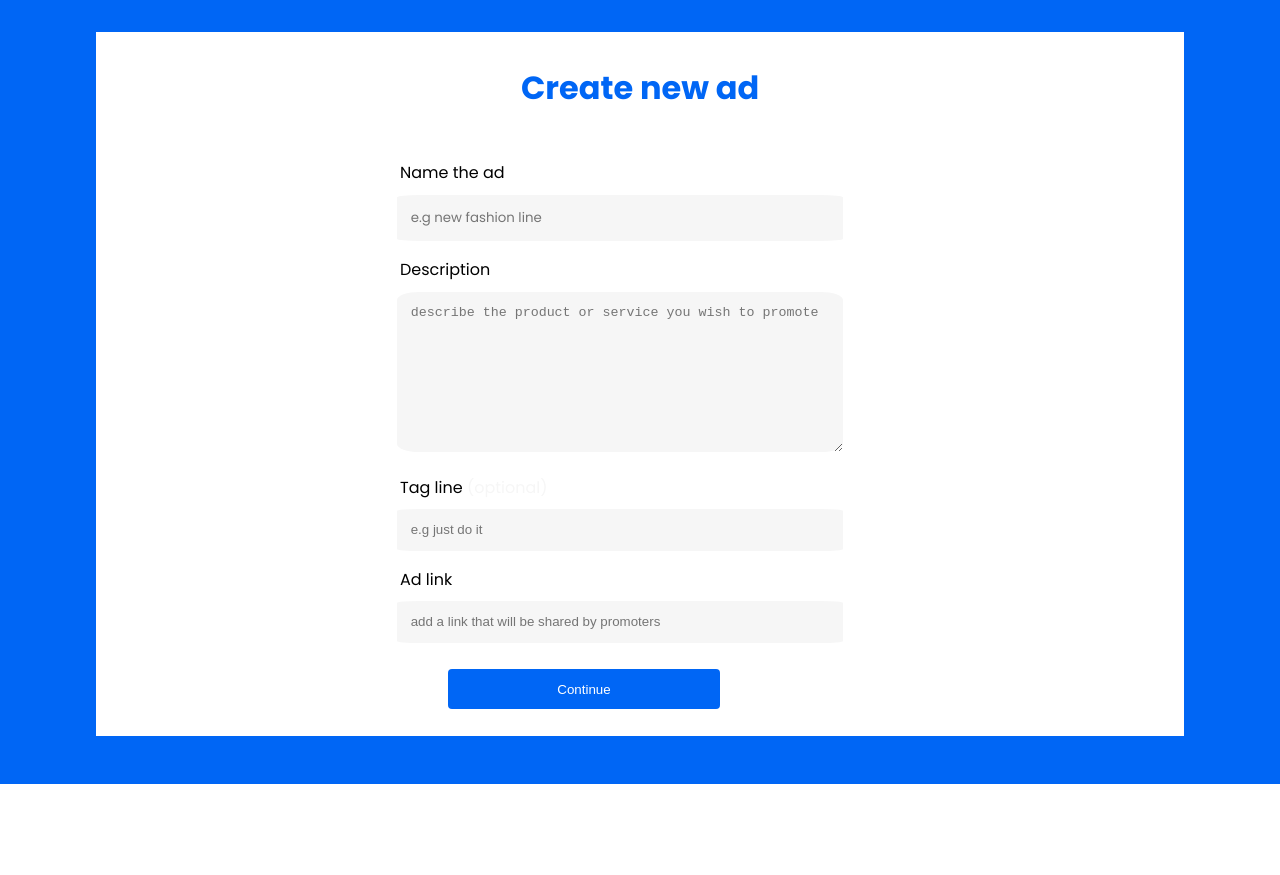
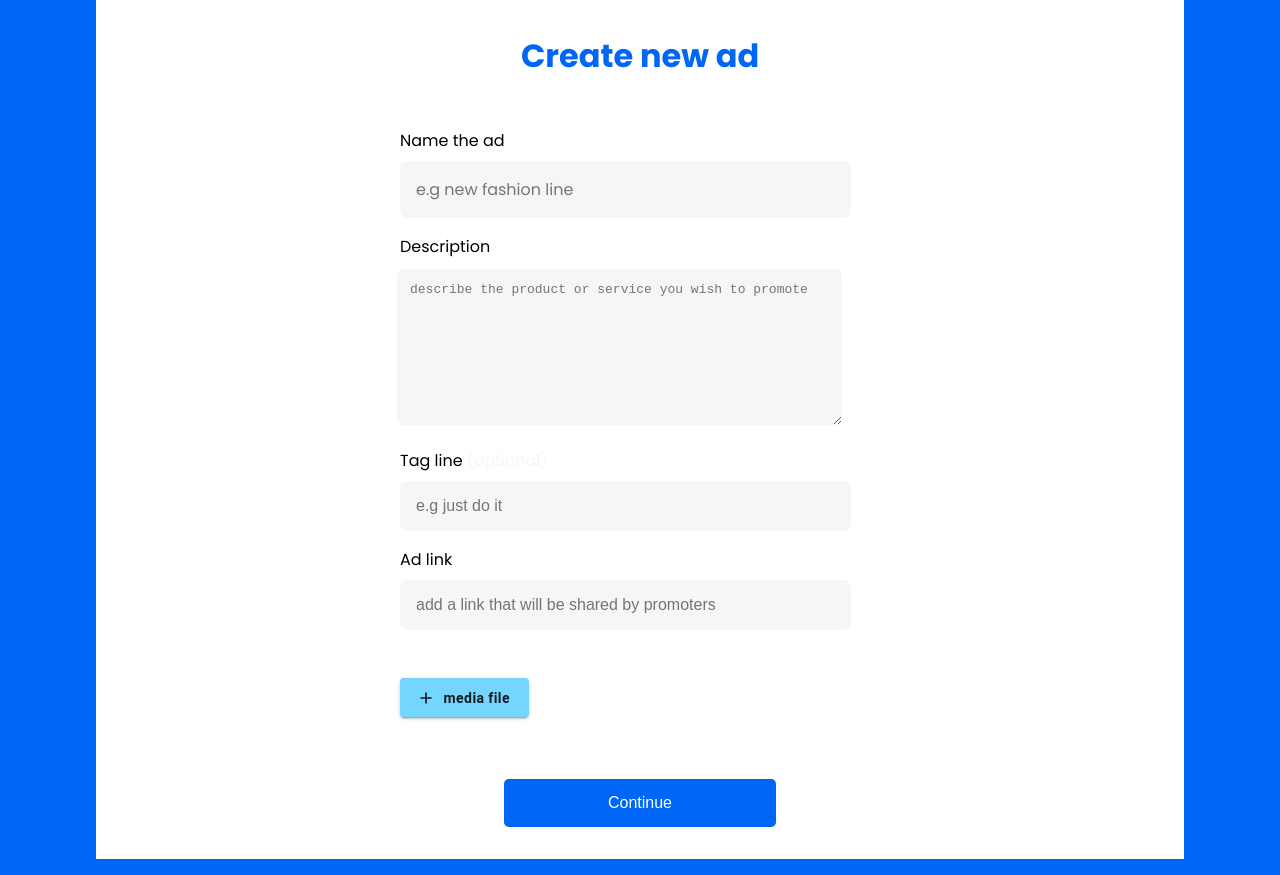
Before and after one commit to Davidson-09/viralbase, a React (Create React App) app: page /advertiser/createad in a window 1280 px wide. Before the commit the page ends 800 px from the top, so only its background shows below. Built offline with nearby package versions, Linux system fonts and the light colour scheme; no server answers.

Commit message:
ad creation is working and payment is not yet functional

```diff
--- a/package.json
+++ b/package.json
@@ -23,6 +23,7 @@
     "react-paystack": "^3.0.5",
     "react-router-dom": "^5.3.0",
     "react-scripts": "4.0.3",
+    "react-video-thumbnail": "^0.1.3",
     "web-vitals": "^1.0.1"
   },
   "scripts": {
--- a/src/components/general/SignUp.js
+++ b/src/components/general/SignUp.js
@@ -25,7 +25,7 @@ function SignUp({match}){
 
 	useEffect(()=>{
 		console.log(match)
-		if (match.params.role == 'advertiser'){
+		if (match.params.role === 'advertiser'){
 			setTitle('Business name');
 		}
 	})
@@ -38,7 +38,7 @@ function SignUp({match}){
 		//show progress bar
 		setProgressDisplay('block')
 		e.preventDefault();
-		if (match.params.role == 'advertiser'){
+		if (match.params.role === 'advertiser'){
 			createUserWithEmailAndPassword(auth, email, password).
 			then(()=>{
 				onAuthStateChanged(auth, async (user)=>{
--- a/src/pages/advertiser/AdCreation.js
+++ b/src/pages/advertiser/AdCreation.js
@@ -1,25 +1,224 @@
-import React from 'react'
+import React, {useState} from 'react'
+import AddRoundedIcon from '@material-ui/icons/AddRounded';
+import DeleteRoundedIcon from '@material-ui/icons/DeleteRounded';
+import { Button } from '@material-ui/core';
+import VideoThumbnail from 'react-video-thumbnail';
+import SpinnerDiv from '../../components/general/SpinnerDiv'
+import NewAlert from '../../components/general/NewAlert';
+
+import { ref, uploadBytes, getDownloadURL } from "firebase/storage";
+import {auth, db, storage} from '../../fire'
+import { onAuthStateChanged } from "firebase/auth";
+import { updateDoc, doc, increment, setDoc } from '@firebase/firestore';
+
+import { useHistory, Link } from 'react-router-dom';
+
 import './adcreation.css'
 
 function AdCreation() {
+
+	const history = useHistory();
+
+	const [media, setMedia] = useState(''); // ad media file
+	const [displaybutton, setDisplayButton] = useState(true); //display upload button
+	const [showPreview, setShowPreview] = useState(false);
+	const [videoThumbnail, setVideoThumbnail] = useState();
+
+	const [adName, setAdName] = useState('');
+	const [description, setDescription] = useState('');
+	const [tagline, setTagline] = useState('');
+	const [adLink, setAdLink] = useState('');
+
+	const[progressDisplay, setProgressDisplay] = useState('none')
+	const [alertMessage, setAlertMessage] = useState('');
+	const [alertSeverity, setAlertSeverity] = useState('');
+	const [displayAlert, setDisplayAlert] = useState(false);
+
+	const uploadAd = async (e)=>{
+		e.preventDefault();
+		if (media.size <= 50000000){
+			setProgressDisplay('block');
+			setShowPreview(false);
+			onAuthStateChanged(auth, async (user)=>{
+				let uid = user.uid
+				let thumbnailUrl = null; // thumbnail storage pointer
+				let videoUrl = null; // video storage pointer
+				let photoUrl = null;
+				// upload media file to stoage
+				if (media.type === 'video/mp4'){
+					// upload the thumbnail
+					let adRef = ref(storage, `ads/media/thumbnail/${media.name}`)
+					setProgressDisplay('none');
+					setDisplayAlert(true);
+					setAlertSeverity('success');
+					setAlertMessage('uploading thumbnail...');
+					uploadBytes(adRef, videoThumbnail). then((snapshot)=>{
+						thumbnailUrl= snapshot.metadata.fullPath;
+						// upload video;
+						let adRef = ref(storage, `ads/media/videos/${media.name}`)
+						setDisplayAlert(true);
+						setAlertMessage('uploading video...');
+						uploadBytes(adRef, media).then((snapshot)=>{
+							videoUrl=snapshot.metadata.fullPath;
+							// set firestore object
+							setAlertMessage('setting up your ad...');
+							let newAd = {
+								name: adName,
+								description: description,
+								tagline: tagline,
+								link: adLink,
+								type: 'video',
+								mediaFile: videoUrl,
+								thumbnail: thumbnailUrl,
+								owner: uid
+							}
+							// the name of the firestore object is the users uid plus the name of the file
+							setDoc(doc(db, 'ads', (uid + adName)), newAd).then(
+								history.push('/advertiser/dashboard/Home')
+							).catch((error)=>{
+								setAlertSeverity('warning');
+								setAlertMessage(error.message);
+							})
+
+						}).catch((error)=>{
+							setAlertSeverity('warning');
+							setAlertMessage(error.message);
+						})
+					}).catch((error)=>{
+						setProgressDisplay('none');
+						setDisplayAlert(true);
+						setAlertSeverity('warning');
+						setAlertMessage(error.message);
+					})
+				} else if(media.type === 'image/jpeg' || media.type == 'image/png'){
+					// upload photo
+					let adRef = ref(storage, `ads/media/photos/${media.name}`)
+					setProgressDisplay('none');
+					setDisplayAlert(true);
+					setAlertSeverity('success');
+					setAlertMessage('uploading photo...');
+					uploadBytes(adRef, media).then((snapshot)=>{
+						photoUrl = snapshot.metadata.fullPath;
+						let newAd = {
+							name: adName,
+							description: description,
+							tagline: tagline,
+							link: adLink,
+							type: 'photo',
+							mediaFile: photoUrl,
+							owner: uid
+						}
+						setDoc(doc(db, 'ads', (uid + adName)), newAd).then(
+							history.push('/advertiser/dashboard/Home')
+						).catch((error)=>{
+							setAlertSeverity('warning');
+							setAlertMessage(error.message);
+						})
+					})
+				} else{
+					setDisplayAlert(true);
+					setAlertSeverity('warning');
+					setAlertMessage('invalid file format');
+
+					setDisplayButton(true);
+					setProgressDisplay('none');
+				}
+			})
+		} else{
+			setDisplayAlert(true);
+			setAlertSeverity('warning');
+			setAlertMessage('file is too big');
+
+			setDisplayButton(true);
+			setProgressDisplay('none');
+		}
+
+
+	}
+
+	const handleMedia =(e)=>{
+		if (e.target.files[0]){
+			setMedia(e.target.files[0])
+			setDisplayButton(false)
+			setShowPreview(true);
+		}
+	}
+
+	const clear =()=>{
+		setMedia('');
+		setDisplayButton(true);
+		setShowPreview(false);
+	}
+
+
+	const hiddenFileInput = React.useRef(null);
+
+	const handleClick = event => {
+		hiddenFileInput.current.click();
+	  };
+
+	  const MediaPreview =({file})=>{
+		  if (file.type === 'video/mp4'){
+			  const objectUrl = window.URL.createObjectURL(file)
+			  const isOverSize = file.size > 50000000
+			  return(
+				  <div>
+				  <div>
+					<div style={{display:'flex', justifyContent:'center'}}>
+						<video width="240" height="200" controls>
+						<source src={objectUrl} type="video/mp4"></source>
+						</video>
+						<DeleteRoundedIcon style={{marginTop:'7em', color:'var(--blueprimary)'}} onClick={clear}/>
+					</div>
+					{isOverSize && (<p style={{textAlign:'center', width:'100%', color:'#FF0000', fontSize:'.7em'}}>video file size is over 50MB</p>)}
+				  </div>
+				<div style={{visibility:'hidden'}}>
+				  <VideoThumbnail
+				  videoUrl={objectUrl}
+				  thumbnailHandler={(thumbnail) => setVideoThumbnail(thumbnail)}
+				  width={50}
+				  height={25}
+				  style={{width:'2em', height:'1em', display:'none'}}/>
+				  </div>
+				  </div>
+
+			  )
+		  } else if(file.type === 'image/jpeg' || file.type == 'image/png'){
+			const objectUrl = window.URL.createObjectURL(file)
+			return(
+				<div style={{display:'flex', justifyContent:'center', marginTop:'1em'}}>
+				  <img src = {objectUrl} alt='ad image' style={{height:'10em', width:'10em', borderRadius:'.5em'}}/>
+					<DeleteRoundedIcon style={{marginTop:'3em', color:'var(--blueprimary)'}} onClick={clear}/>
+				</div>
+			)
+		  } else{
+			  return(
+				  <div style={{display:'flex', justifyContent:'center', marginTop:'1em'}}><p style={{color:'red'}}>invalid file format </p>
+				  <DeleteRoundedIcon style={{marginTop:'.7em', color:'var(--blueprimary)'}} onClick={clear}/>
+				   </div>
+			  )
+		  }
+	  }
+
 	return (
 		<div className="adcreation_container" style={{backgroundColor:'var(--blueprimary)', display: 'flex', justifyContent:'center',
 		 alignItems: 'center', margin:'-1em', width:'100%', minHeight:'100%', position:'absolute'}}>
-
+			<SpinnerDiv show={progressDisplay} />
+			<NewAlert displayAlert={displayAlert} message={alertMessage} severity={alertSeverity} setDisplayAlert={setDisplayAlert} />
 			<div className="adcreation_subcontainer" style={{backgroundColor:'white', width:'85%', height:'auto',
 			display:'flex', flexDirection:'column', alignItems: 'center', marginTop:'1em', marginBottom:'1em'}}  >
 
 				<p style={{fontSize:'2em', fontWeight:'bold', color:'var(--blueprimary)'}}>Create new ad</p>
 
-				<form className='adcreation_form' style={{width:'100%'}}>
+				<form className='adcreation_form' style={{width:'100%'}} onSubmit={uploadAd}>
 
 					<div style={{width:'100%', paddingLeft:'1em', paddingRight:'1em'}}>
 
 						<p style={{marginLeft:'1em'}}>Name the ad</p>
 
 						<input type="text" style={{border:'none', width:'77%', backgroundColor:'#F6F6F6', padding:'1em',
-						marginLeft:'1em', marginTop:'-.5em',borderRadius:'5%', fontFamily:'Poppins, sans-serif'}}
-						placeholder='e.g new fashion line' required/>
+						marginLeft:'1em', marginTop:'-.5em',borderRadius:'.5em', fontFamily:'Poppins, sans-serif', fontSize:'1em'}}
+						placeholder='e.g new fashion line' required value={adName} onChange={(e)=>{setAdName(e.target.value)}}/>
 
 					</div>
 
@@ -28,8 +227,8 @@ function AdCreation() {
 						<p style={{marginLeft:'1em'}}>Description</p>
 
 						<textarea type="text" style={{border:'none', width:'77%', height:'10em', backgroundColor:'#F6F6F6', padding:'1em',
-						marginLeft:'1em', marginTop:'-.5em',borderRadius:'5%'}}
-						placeholder='describe the product or service you wish to promote'/>
+						marginLeft:'1em', marginTop:'-.5em',borderRadius:'.5em', fontSize:'1em'}}
+						placeholder='describe the product or service you wish to promote' value={description} onChange={(e)=>{setDescription(e.target.value)}}/>
 
 					</div>
 
@@ -38,8 +237,8 @@ function AdCreation() {
 						<p style={{marginLeft:'1em'}}>Tag line <span style={{color:'#F6F6F6'}}>(optional)</span></p>
 
 						<input type="text" style={{border:'none', width:'77%', backgroundColor:'#F6F6F6', padding:'1em',
-						marginLeft:'1em', marginTop:'-.5em',borderRadius:'5%'}}
-						placeholder='e.g just do it'/>
+						marginLeft:'1em', marginTop:'-.5em',borderRadius:'.5em', fontSize:'1em'}}
+						placeholder='e.g just do it' value={tagline} onChange={(e)=>{setTagline(e.target.value)}}/>
 
 					</div>
 
@@ -48,14 +247,32 @@ function AdCreation() {
 						<p style={{marginLeft:'1em'}}>Ad link</p>
 
 						<input type="text" style={{border:'none', width:'77%', backgroundColor:'#F6F6F6', padding:'1em',
-						marginLeft:'1em', marginTop:'-.5em',borderRadius:'5%'}}
-						placeholder='add a link that will be shared by promoters' required/>
+						marginLeft:'1em', marginTop:'-.5em',borderRadius:'.5em', fontSize:'1em'}}
+						placeholder='add a link that will be shared by promoters' required value={adLink} onChange={(e)=>{setAdLink(e.target.value)}}/>
 
 					</div>
+					{displaybutton && (
+					<div style={{marginLeft:'2em', marginTop:'2em', marginBottom:'1em'}}>
+						<Button variant="contained" startIcon={<AddRoundedIcon />} style={{height:'1em', padding:'1.4em',
+						dropShadow:'none', marginTop:'1.2em',
+						maxWidth:'12em', textTransform: 'lowercase', flex: 1,
+						fontWeight:'700', backgroundColor: '#74D5FF', marginBottom:'1em'}} onClick={handleClick}>
+							Media file
+						</Button>
+					</div>
+					)}
 
-					<button type='submit' style={{marginLeft:'6em', width:'50%', marginTop:'2em', height:'3em',
+					{showPreview && (
+						<MediaPreview file={media}/>
+					)}
+
+					<input required type='file' onChange={handleMedia} ref={hiddenFileInput} style={{display:'none'}} />
+					<div style={{display:'flex', justifyContent:'center'}}>
+					<button type='submit' style={{ width:'50%', marginTop:'2em', height:'3em',
 					 backgroundColor:'var(--blueprimary)', color:'white', fontWeight:'500',
-					 marginBottom:'2em', justifySelf:'center', border:'none', borderRadius:'.3em'}}>Continue</button>
+					 marginBottom:'2em', justifySelf:'center', border:'none', borderRadius:'.3em', fontSize:'1em'}}>Continue</button>
+					</div>
+
 
 				</form>
 
```
Also changed, not shown: src/pages/advertiser/Proceed.js (+73 -3 lines), 1 other file (tests, documents, lock files or other folders).
